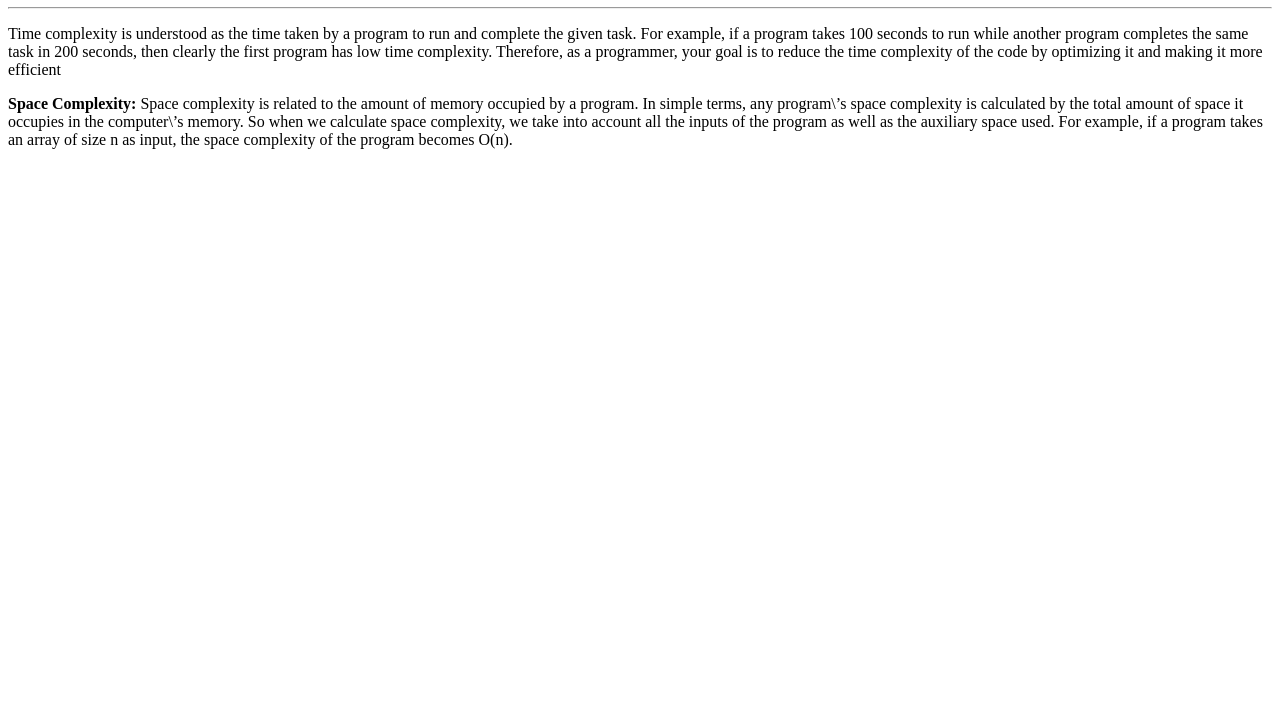
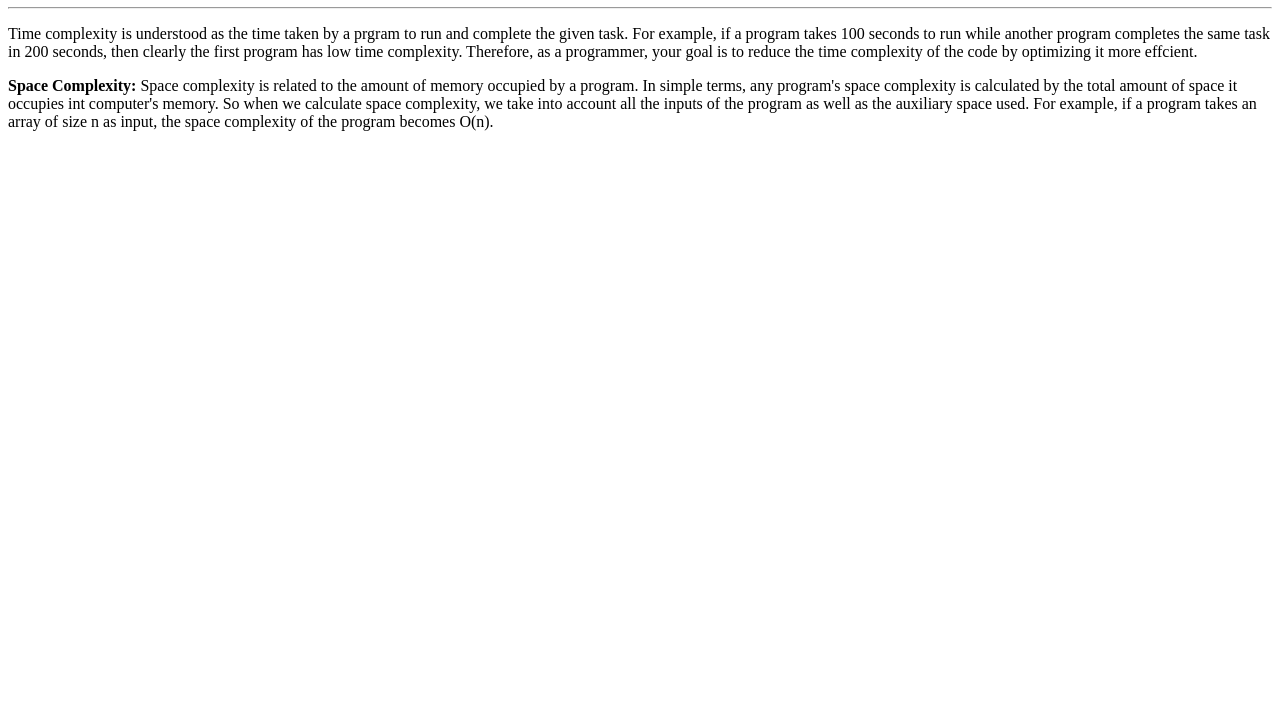
Before and after one commit to acciojob/time-and-space-complexity-Anirudha7221, a website: page main.html in a window 1280 px wide. Shown: the part 73-800 px from the top of the page. Drawn offline with Linux system fonts and the light colour scheme.

Commit message:
created a submission

```diff
--- a/main.html
+++ b/main.html
@@ -10,8 +10,8 @@
 	<!-- the entire body must be written by student -->
 	<header><h1>Time and Space Complexity</h1></header>
 	<hr>
-	<p>Time complexity is understood as the time taken by a program to run and complete the given task. For example, if a program takes 100 seconds to run while another program completes the same task in 200 seconds, then clearly the first program has low time complexity. Therefore, as a programmer, your goal is to reduce the time complexity of the code by optimizing it and making it more efficient</p>
-	<p><b>Space Complexity:</b> Space complexity is related to the amount of memory occupied by a program. In simple terms, any program\’s space complexity is calculated by the total amount of space it occupies in the computer\’s memory. So when we calculate space complexity, we take into account all the inputs of the program as well as the auxiliary space used. For example, if a program takes an array of size n as input, the space complexity of the program becomes O(n).</p>
+	<p>Time complexity is understood as the time taken by a prgram to run and complete the given task. For example, if a program takes 100 seconds to run while another program completes the same task in 200 seconds, then clearly the first program has low time complexity. Therefore, as a programmer, your goal is to reduce the time complexity of the code by optimizing it more effcient.</p>
+	<p><b>Space Complexity:</b> Space complexity is related to the amount of memory occupied by a program. In simple terms, any program's space complexity is calculated by the total amount of space it occupies int computer's memory. So when we calculate space complexity, we take into account all the inputs of the program as well as the auxiliary space used. For example, if a program takes an array of size n as input, the space complexity of the program becomes O(n).</p>
     <script type="text/javascript" src="./script.js">
 </script>
 
```
